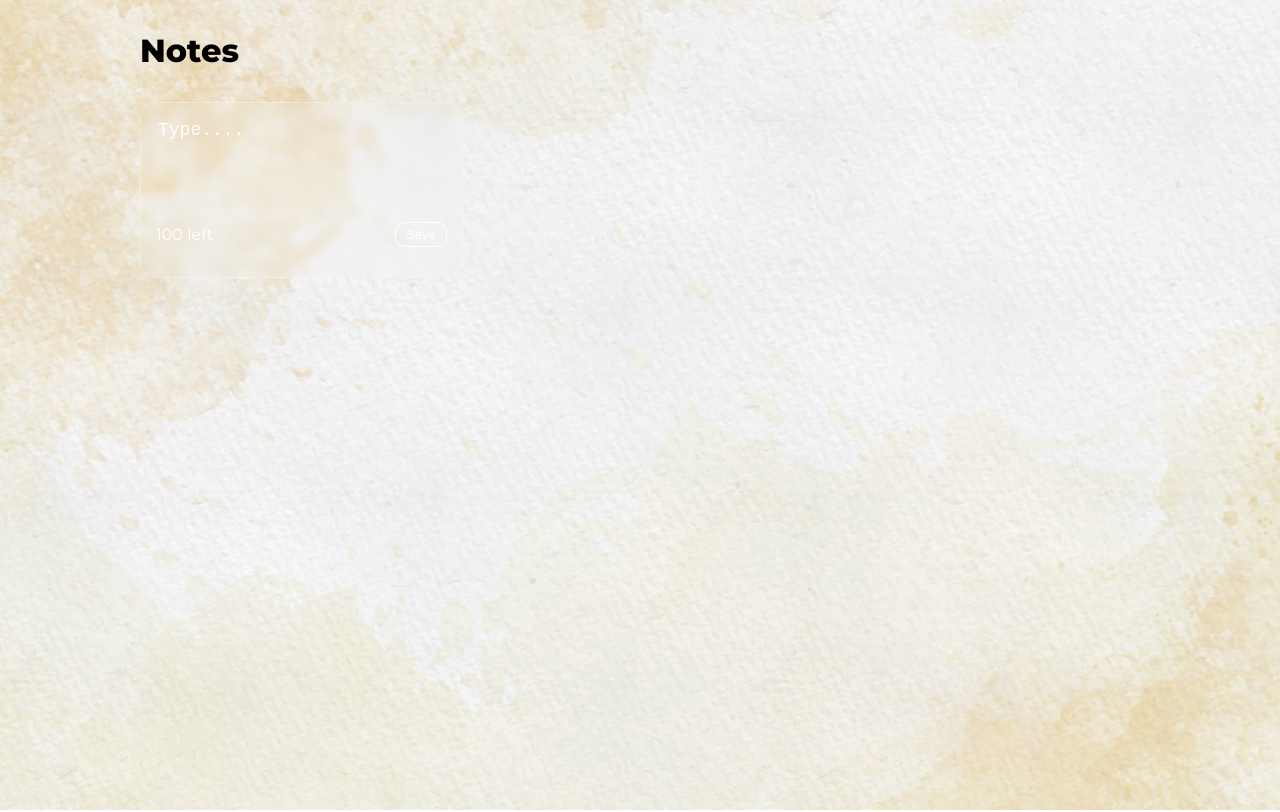
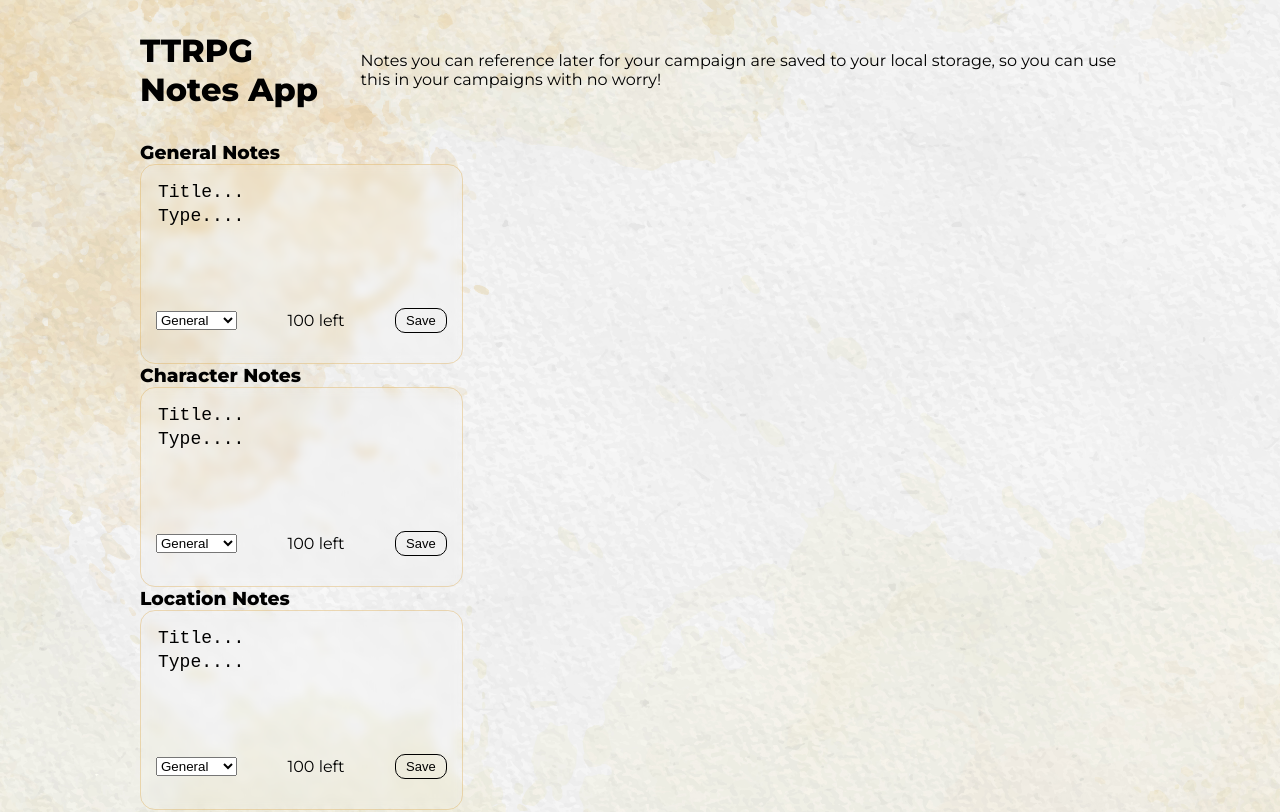
Before and after one commit to Negative-XP/TTRPG-Note-App, a React (Create React App) app: page / in a window 1280 px wide. Shown: the top 812 px of the page. Built offline with nearby package versions, Linux system fonts and the light colour scheme.

Commit message:
Added Sections and type switching.

```diff
--- a/src/components/css/Note.css
+++ b/src/components/css/Note.css
@@ -1,10 +1,10 @@
 .note {
-    background: rgba(207, 135, 0, 0.397);
+    background: rgba(221, 173, 82, 0.397);
     backdrop-filter: blur(5px);
     box-shadow: inset -6px -4px 2px rgba(255, 255, 255, 0.03);
     border-radius: 15px;
-    border: 1.5px solid rgba(255, 255, 255, 0.326);
-    color: #fff;
+    border: 1.5px solid rgba(221, 173, 82, 0.397);
+    color: #000000;
     padding: 15px;
     min-height: 140px;
     display: flex;
@@ -22,7 +22,7 @@
     white-space: pre-wrap;
     background: transparent;
     border: none;
-    color: #fff;
+    color: #000000;
     resize: none;
     font-size: 18px;
 }
@@ -30,22 +30,22 @@
     outline: none;
 }
 .note textarea::placeholder {
-    color: #fff;
+    color: #000000;
 }
 .note__save {
     background: transparent;
     transition: 0.1s ease-in-out;
-    border: 1.5px solid #fff;
+    border: 1.75px solid #000000;
     border-radius: 10px;
-    color: #fff;
+    color: #000000;
     padding: 4px 10px;
     font-size: 13px;
     cursor: pointer;
 }
 .note__save:hover {
-    background: #fff;
-    border: 1.5px solid #fff;
-    color: #4b1589;
+    background: #000000;
+    border: 1.5px solid #000000;
+    color: #ffffff;
 }
 .note__delete {
     cursor: pointer;
@@ -54,6 +54,7 @@
 .note__delete:hover {
     transform: scale(1.1);
 }
-.char__progress {
-    background-color: #fff!important;
+
+h3{
+    display: inline;
 }
--- a/src/components/noteComponents/CreateNote.js
+++ b/src/components/noteComponents/CreateNote.js
@@ -1,9 +1,27 @@
-function CreateNote({ textHandler, saveHandler, inputText }) {
+function CreateNote({
+  textHandler,
+  saveHandler,
+  inputText,
+  inputTitle,
+  typeHandler,
+  titleHandler,
+}) {
   //character limit
   const charLimit = 100;
   const charLeft = charLimit - inputText.length;
   return (
     <div className="note" style={{ background: "rgba(255, 255, 255, 0)" }}>
+
+      <textarea
+        className="Title"
+        value={inputTitle}
+        maxLength="20"
+        cols="10"
+        rows="1"
+        placeholder="Title..."
+        onChange={titleHandler}
+      ></textarea>
+
       <textarea
         cols="10"
         rows="5"
@@ -12,17 +30,22 @@ function CreateNote({ textHandler, saveHandler, inputText }) {
         onChange={textHandler}
         maxLength="100"
       ></textarea>
+
       <div className="note__footer">
+        <select onChange={typeHandler} type="select">
+          <option value={"General"}>General</option>
+          <option value={"Character"}> Character</option>
+          <option value={"Location"}> Location</option>
+          <option value={"Item"}> Item</option>
+        </select>
+
         <span className="label">{charLeft} left</span>
         <button className="note__save" onClick={saveHandler}>
           Save
         </button>
       </div>
-        <span
-          className="char__progress"
-          variant="determinate"
-          value={charLeft}
-        />
+
+      <span className="char__progress" variant="determinate" value={charLeft} />
     </div>
   );
 }
--- a/src/components/noteComponents/Note.js
+++ b/src/components/noteComponents/Note.js
@@ -2,11 +2,14 @@ import React from "react"
 import { FontAwesomeIcon } from '@fortawesome/react-fontawesome'
 
 import { faTrash} from '@fortawesome/free-solid-svg-icons'
-function Note({id,text,deleteNote}) {
+function Note({id,text,deleteNote,type,title}) {
     return(
         <div className='note'>
+            <div className="Title">{title}</div>
             <div className="note__body">{text}</div>
             <div className="note__footer" style={{justifyContent: 'flex-end'}}>
+            <div className="type">{type}</div>
+
          <FontAwesomeIcon icon={faTrash} className='note__delete' onClick={() => deleteNote(id)}></FontAwesomeIcon>
 
             </div>
--- a/src/components/noteComponents/header.js
+++ b/src/components/noteComponents/header.js
@@ -3,7 +3,8 @@ import React from "react"
 function Header() {
     return (
         <div className='header'>
-            <h1 className='notes_title'>Notes</h1>
+            <h1 className='notes_title'>TTRPG Notes App</h1>
+            <span>Notes you can reference later for your campaign are saved to your local storage, so you can use this in your campaigns with no worry!</span>
         </div>
     )
 }
--- a/src/components/noteComponents/notes.js
+++ b/src/components/noteComponents/notes.js
@@ -8,11 +8,21 @@ function Notes() {
 
   const [notes, setNotes] = useState([]);
   const [inputText, setInputText] = useState("");
+  const [inputType, setTypeText] = useState('General')
+  const [inputTitle,setInputTitle] = useState("")
 
 
   const textHandler = (e) => {
     setInputText(e.target.value);
   };
+
+  const typeHandler = (e) => {
+    setTypeText(e.target.value)
+  }
+
+  const titleHandler = (e) => {
+    setInputTitle(e.target.value)
+  }
 
 
   const saveHandler = () => {
@@ -20,11 +30,14 @@ function Notes() {
       ...prevState,
       {
         id: uuid(),
-        text: inputText
+        text: inputText,
+        type: inputType,
+        title: inputTitle,
       }
     ]);
+    setInputTitle("")
+    setInputText("");
 
-    setInputText("");
   };
 
 
@@ -44,21 +57,97 @@ function Notes() {
   setTimeout(() => {
         localStorage.setItem("Notes", JSON.stringify(notes));
   }, '500');
+
+
+
   return (
+    <div>
+       <h3>General Notes</h3>
     <div className="notes">
-      {notes.map((note) => (
+
+      {notes.filter(x => x.type === 'General').map((note) => (
         <Note
           key={note.id}
           id={note.id}
+          title={note.title}
           text={note.text}
+          type={note.type}
           deleteNote={deleteNote}
         />
       ))}
-      <CreateNote
+          <CreateNote
+      titleHandler={titleHandler}
+      inputTitle={inputTitle}
         textHandler={textHandler}
         saveHandler={saveHandler}
         inputText={inputText}
-      />
+        typeHandler={typeHandler}
+      /></div>
+       <h3>Character Notes</h3>
+      <div className="notes">
+
+      {notes.filter(x => x.type === 'Character').map((note) => (
+        <Note
+          key={note.id}
+          id={note.id}
+          title={note.title}
+          text={note.text}
+          type={note.type}
+          deleteNote={deleteNote}
+        />
+      ))}
+          <CreateNote
+      titleHandler={titleHandler}
+      inputTitle={inputTitle}
+        textHandler={textHandler}
+        saveHandler={saveHandler}
+        inputText={inputText}
+        typeHandler={typeHandler}
+      /></div>
+       <h3>Location Notes</h3>
+      <div className="notes">
+
+      {notes.filter(x => x.type === 'Location').map((note) => (
+        <Note
+          key={note.id}
+          id={note.id}
+          title={note.title}
+          text={note.text}
+          type={note.type}
+          deleteNote={deleteNote}
+        />
+      ))}
+          <CreateNote
+      titleHandler={titleHandler}
+      inputTitle={inputTitle}
+        textHandler={textHandler}
+        saveHandler={saveHandler}
+        inputText={inputText}
+        typeHandler={typeHandler}
+      /></div>
+        <h3>Item Notes</h3>
+      <div className="notes">
+
+      {notes.filter(x => x.type === 'Item').map((note) => (
+        <Note
+          key={note.id}
+          id={note.id}
+          title={note.title}
+          text={note.text}
+          type={note.type}
+          deleteNote={deleteNote}
+        />
+      ))}
+          <CreateNote
+      titleHandler={titleHandler}
+      inputTitle={inputTitle}
+        textHandler={textHandler}
+        saveHandler={saveHandler}
+        inputText={inputText}
+        typeHandler={typeHandler}
+      /></div>
+
+
     </div>
   );
 }
```
Lines whose indentation alone changed are shown as unchanged.
